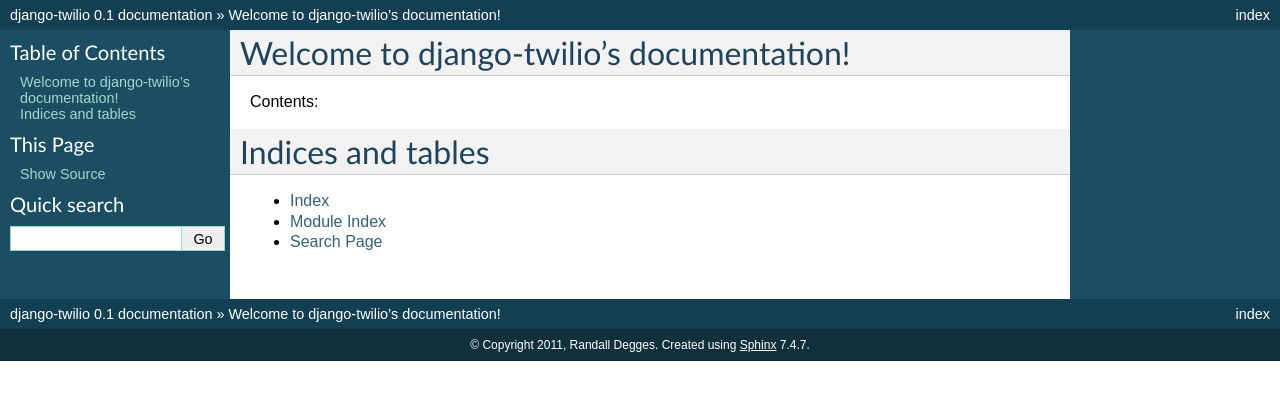
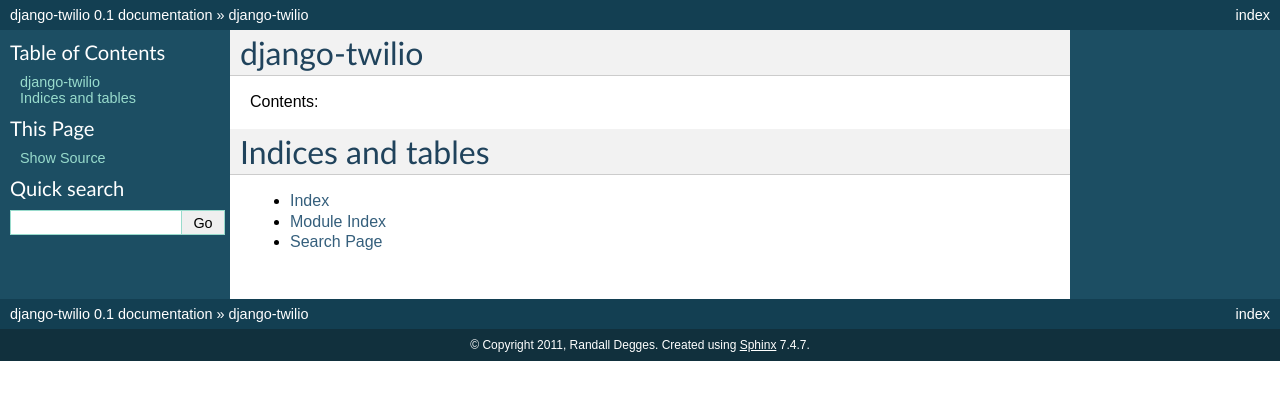
Before and after one commit to rdegges/django-twilio, a Sphinx documentation site: the page built from docs/index.rst, in a window 1280 px wide. Shown: the top 400 px of the page. Built offline with Sphinx 7.4.7, drawn with Linux system fonts in a browser that asks for light colours; some of the changed lines change nothing that is shown.

Commit message:
Cleaning up index page title.

```diff
--- a/docs/index.rst
+++ b/docs/index.rst
@@ -1,15 +1,10 @@
-.. django-twilio documentation master file, created by
-   sphinx-quickstart on Sun Jun 26 02:19:29 2011.
-   You can adapt this file completely to your liking, but it should at least
-   contain the root `toctree` directive.
-
-Welcome to django-twilio's documentation!
-=========================================
+django-twilio
+=============
 
 Contents:
 
 .. toctree::
-   :maxdepth: 2
+    :maxdepth: 2
 
 Indices and tables
 ==================
```
